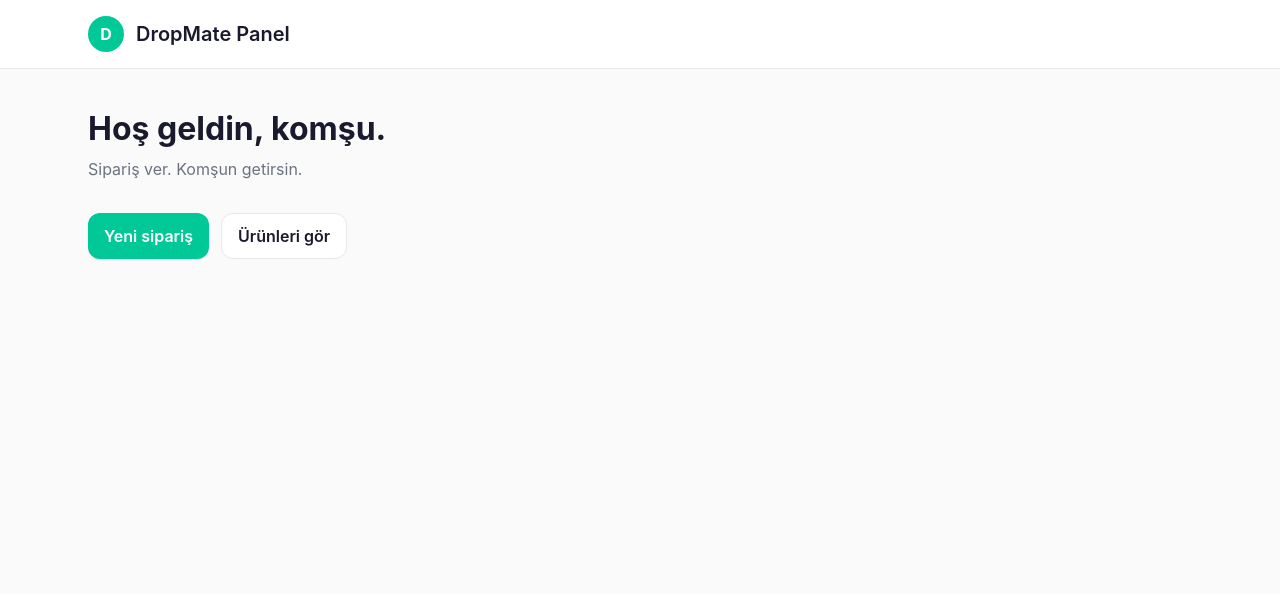
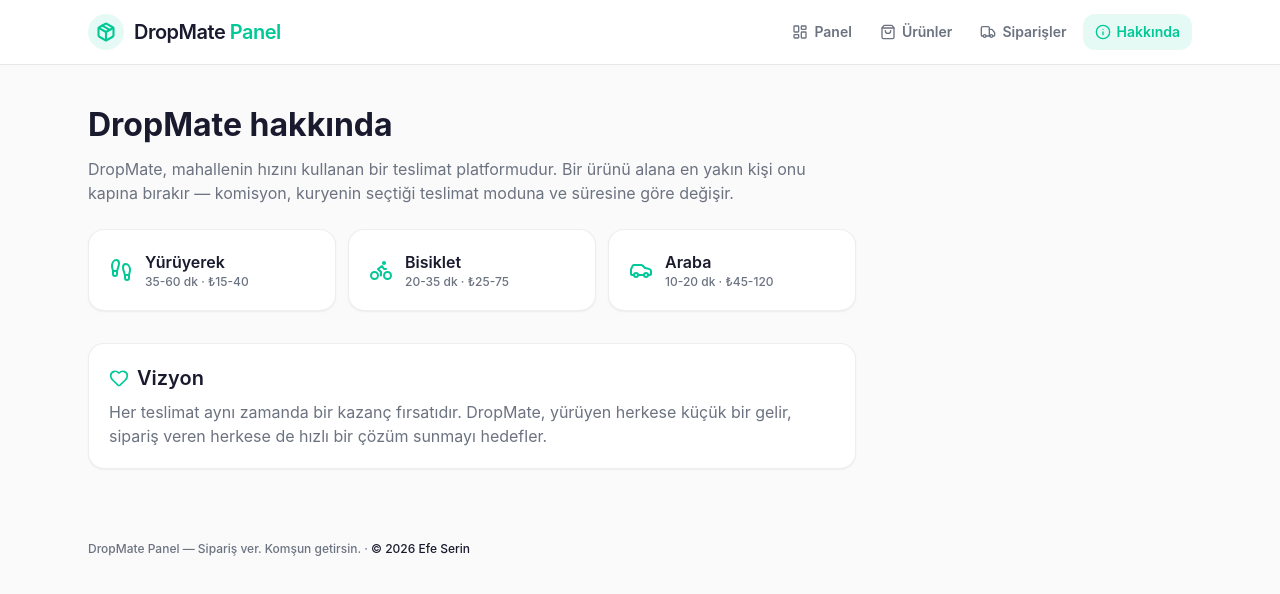
Before and after one commit to efesrnn/DropMate_Panel, a React (Vite) app: page /about in a window 1280 px wide. Shown: the top 594 px of the page. Built offline with nearby package versions, Linux system fonts and the light colour scheme.

Commit message:
Navbar and basic routing with react-router-dom

```diff
--- a/package.json
+++ b/package.json
@@ -10,8 +10,10 @@
     "preview": "vite preview"
   },
   "dependencies": {
+    "lucide-react": "^1.16.0",
     "react": "^19.2.6",
-    "react-dom": "^19.2.6"
+    "react-dom": "^19.2.6",
+    "react-router-dom": "^7.15.1"
   },
   "devDependencies": {
     "@eslint/js": "^10.0.1",
--- a/src/App.jsx
+++ b/src/App.jsx
@@ -1,24 +1,23 @@
 import React from 'react'
+import { BrowserRouter, Routes, Route, Navigate } from 'react-router-dom'
+import Layout from './components/Layout.jsx'
+import Dashboard from './pages/Dashboard.jsx'
+import Products from './pages/Products.jsx'
+import Orders from './pages/Orders.jsx'
+import About from './pages/About.jsx'
 
-function App() {
+export default function App() {
   return (
-    <div className="min-h-screen bg-bg text-secondary">
-      <header className="bg-surface border-b border-line">
-        <div className="max-w-6xl mx-auto px-6 py-4 flex items-center gap-3">
-          <div className="w-9 h-9 rounded-full bg-primary flex items-center justify-center text-white font-bold">D</div>
-          <span className="font-display text-h2">DropMate Panel</span>
-        </div>
-      </header>
-      <main className="max-w-6xl mx-auto px-6 py-10">
-        <h1 className="text-display font-display mb-2">Hoş geldin, komşu.</h1>
-        <p className="text-ink-muted">Sipariş ver. Komşun getirsin.</p>
-        <div className="mt-8 flex gap-3">
-          <button className="btn-primary">Yeni sipariş</button>
-          <button className="btn-ghost">Ürünleri gör</button>
-        </div>
-      </main>
-    </div>
+    <BrowserRouter>
+      <Routes>
+        <Route element={<Layout />}>
+          <Route path="/"          element={<Dashboard />} />
+          <Route path="/products"  element={<Products />} />
+          <Route path="/orders"    element={<Orders />} />
+          <Route path="/about"     element={<About />} />
+          <Route path="*"          element={<Navigate to="/" replace />} />
+        </Route>
+      </Routes>
+    </BrowserRouter>
   )
 }
-
-export default App
--- /dev/null
+++ b/src/components/Layout.jsx
@@ -0,0 +1,18 @@
+import React from 'react'
+import { Outlet } from 'react-router-dom'
+import Navbar from './Navbar.jsx'
+
+export default function Layout() {
+  return (
+    <div className="min-h-screen bg-bg text-secondary">
+      <Navbar />
+      <main className="max-w-6xl mx-auto px-4 md:px-6 py-6 md:py-10">
+        <Outlet />
+      </main>
+      <footer className="max-w-6xl mx-auto px-4 md:px-6 py-8 text-caption text-ink-muted">
+        DropMate Panel — Sipariş ver. Komşun getirsin. ·{' '}
+        <span className="text-secondary">© {new Date().getFullYear()} Efe Serin</span>
+      </footer>
+    </div>
+  )
+}
--- /dev/null
+++ b/src/components/Navbar.jsx
@@ -0,0 +1,48 @@
+import React from 'react'
+import { NavLink, Link } from 'react-router-dom'
+import { Package, LayoutDashboard, ShoppingBag, Truck, Info } from 'lucide-react'
+
+const links = [
+  { to: '/',         label: 'Panel',   icon: LayoutDashboard, end: true },
+  { to: '/products', label: 'Ürünler', icon: ShoppingBag },
+  { to: '/orders',   label: 'Siparişler', icon: Truck },
+  { to: '/about',    label: 'Hakkında', icon: Info }
+]
+
+export default function Navbar() {
+  return (
+    <header className="sticky top-0 z-30 bg-surface/90 backdrop-blur border-b border-line">
+      <div className="max-w-6xl mx-auto px-4 md:px-6 h-16 flex items-center gap-2">
+        <Link to="/" className="flex items-center gap-2.5 mr-4 shrink-0">
+          <span className="w-9 h-9 rounded-full bg-primary/10 flex items-center justify-center">
+            <Package className="w-5 h-5 text-primary" strokeWidth={2.5} />
+          </span>
+          <span className="font-display text-h2 text-secondary tracking-tight">
+            DropMate <span className="text-primary">Panel</span>
+          </span>
+        </Link>
+
+        <nav className="flex items-center gap-1 ml-auto">
+          {links.map(({ to, label, icon: Icon, end }) => (
+            <NavLink
+              key={to}
+              to={to}
+              end={end}
+              className={({ isActive }) =>
+                [
+                  'flex items-center gap-1.5 px-3 py-2 rounded-btn text-body-sm font-semibold transition',
+                  isActive
+                    ? 'bg-primary/10 text-primary'
+                    : 'text-ink-muted hover:text-secondary hover:bg-bg'
+                ].join(' ')
+              }
+            >
+              <Icon className="w-4 h-4" />
+              <span className="hidden sm:inline">{label}</span>
+            </NavLink>
+          ))}
+        </nav>
+      </div>
+    </header>
+  )
+}
--- /dev/null
+++ b/src/pages/About.jsx
@@ -0,0 +1,50 @@
+import React from 'react'
+import { Bike, Car, Footprints, Heart } from 'lucide-react'
+
+export default function About() {
+  return (
+    <section className="max-w-3xl">
+      <h1 className="text-display font-display mb-3">DropMate hakkında</h1>
+      <p className="text-body text-ink-muted mb-6">
+        DropMate, mahallenin hızını kullanan bir teslimat platformudur. Bir
+        ürünü alana en yakın kişi onu kapına bırakır — komisyon, kuryenin
+        seçtiği teslimat moduna ve süresine göre değişir.
+      </p>
+
+      <div className="grid sm:grid-cols-3 gap-3 mb-8">
+        <div className="card flex items-center gap-3">
+          <Footprints className="w-6 h-6 text-primary" />
+          <div>
+            <div className="font-semibold">Yürüyerek</div>
+            <div className="text-caption text-ink-muted">35-60 dk · ₺15-40</div>
+          </div>
+        </div>
+        <div className="card flex items-center gap-3">
+          <Bike className="w-6 h-6 text-primary" />
+          <div>
+            <div className="font-semibold">Bisiklet</div>
+            <div className="text-caption text-ink-muted">20-35 dk · ₺25-75</div>
+          </div>
+        </div>
+        <div className="card flex items-center gap-3">
+          <Car className="w-6 h-6 text-primary" />
+          <div>
+            <div className="font-semibold">Araba</div>
+            <div className="text-caption text-ink-muted">10-20 dk · ₺45-120</div>
+          </div>
+        </div>
+      </div>
+
+      <div className="card">
+        <h2 className="text-h2 font-semibold mb-2 flex items-center gap-2">
+          <Heart className="w-5 h-5 text-primary" /> Vizyon
+        </h2>
+        <p className="text-body text-ink-muted">
+          Her teslimat aynı zamanda bir kazanç fırsatıdır. DropMate, yürüyen
+          herkese küçük bir gelir, sipariş veren herkese de hızlı bir çözüm
+          sunmayı hedefler.
+        </p>
+      </div>
+    </section>
+  )
+}
--- /dev/null
+++ b/src/pages/Dashboard.jsx
@@ -0,0 +1,10 @@
+import React from 'react'
+
+export default function Dashboard() {
+  return (
+    <section>
+      <h1 className="text-h1 font-display mb-1">Panel</h1>
+      <p className="text-ink-muted">Genel bakış yakında burada olacak.</p>
+    </section>
+  )
+}
--- /dev/null
+++ b/src/pages/Orders.jsx
@@ -0,0 +1,10 @@
+import React from 'react'
+
+export default function Orders() {
+  return (
+    <section>
+      <h1 className="text-h1 font-display mb-1">Siparişler</h1>
+      <p className="text-ink-muted">Sipariş yönetimi yakında.</p>
+    </section>
+  )
+}
--- /dev/null
+++ b/src/pages/Products.jsx
@@ -0,0 +1,10 @@
+import React from 'react'
+
+export default function Products() {
+  return (
+    <section>
+      <h1 className="text-h1 font-display mb-1">Ürünler</h1>
+      <p className="text-ink-muted">Ürün yönetimi yakında.</p>
+    </section>
+  )
+}
```
Also changed, not shown: 1 other file (tests, documents, lock files or other folders).
